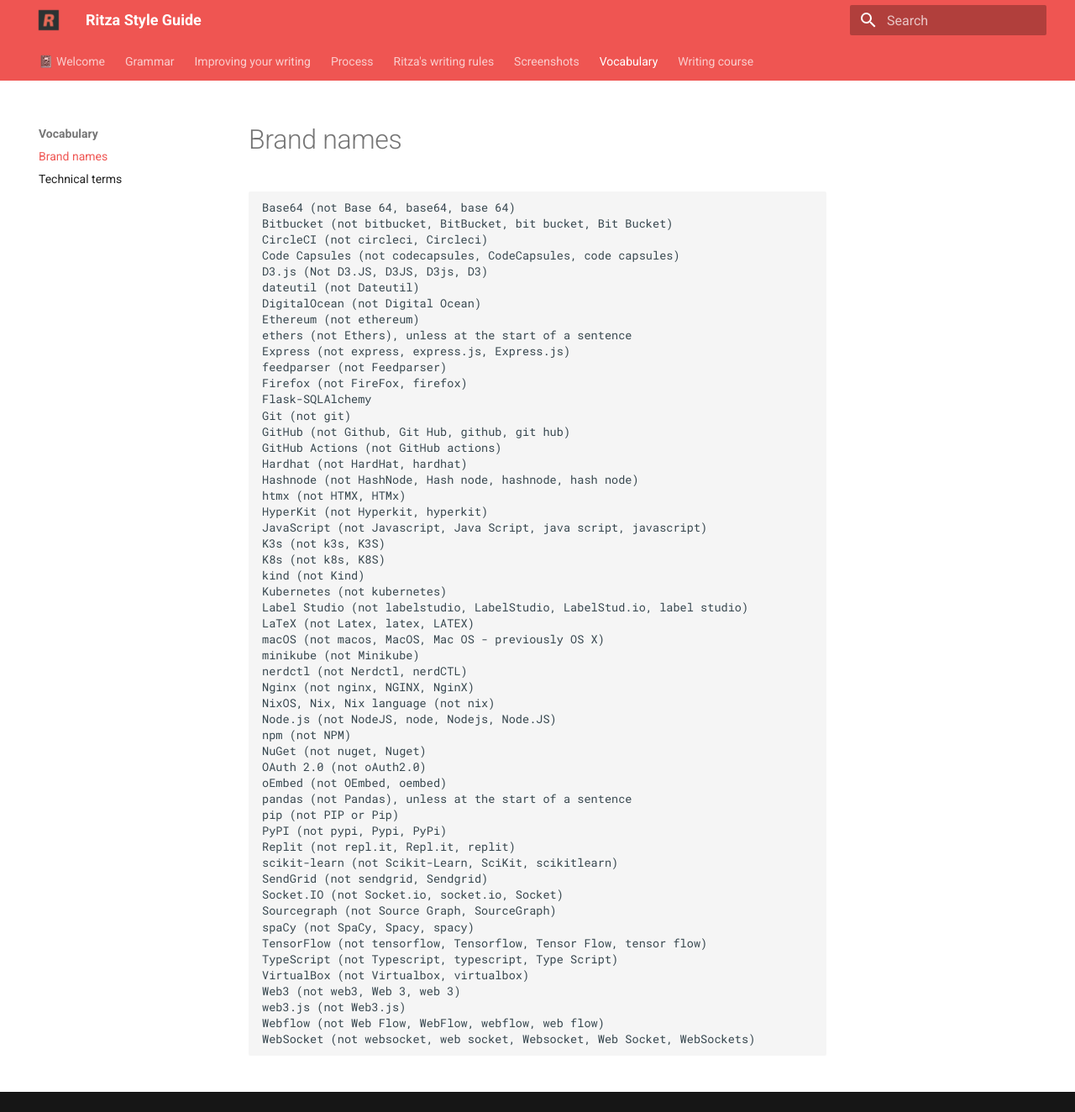
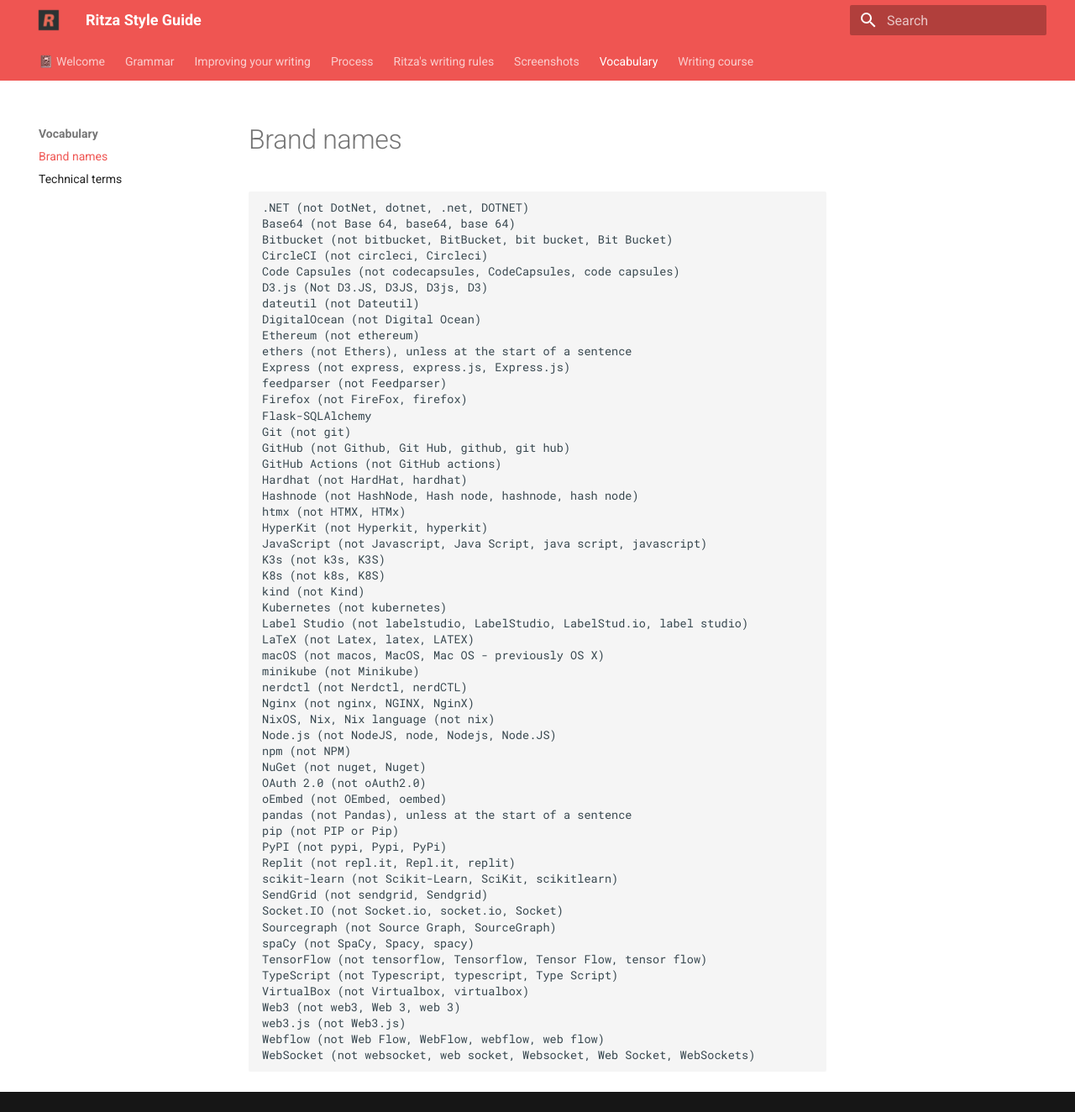
Before and after one commit to ritza-co/styleguide.ritza.co, an MkDocs documentation site: the page built from docs/vocabulary/brandnames.md, in a window 1280 px wide and 1324 px high. Shown: the whole window at 84% size. Built offline with MkDocs 1.6.1 and Material for MkDocs 9.7.7, drawn with Linux system fonts in a browser that asks for light colours.

Commit message:
Add .NET

````diff
--- a/docs/vocabulary/brandnames.md
+++ b/docs/vocabulary/brandnames.md
@@ -1,6 +1,7 @@
 # Brand names
 
 ```
+.NET (not DotNet, dotnet, .net, DOTNET)
 Base64 (not Base 64, base64, base 64)
 Bitbucket (not bitbucket, BitBucket, bit bucket, Bit Bucket)
 CircleCI (not circleci, Circleci)
````
